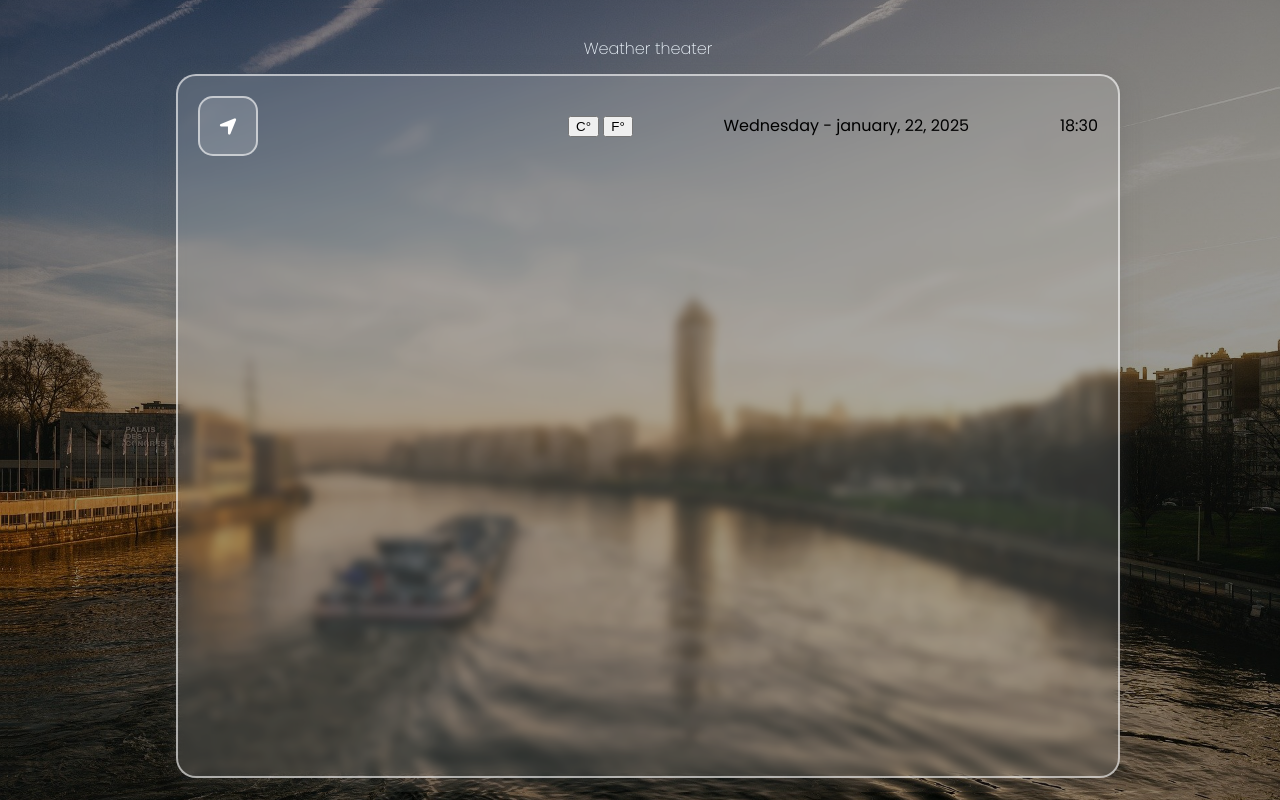
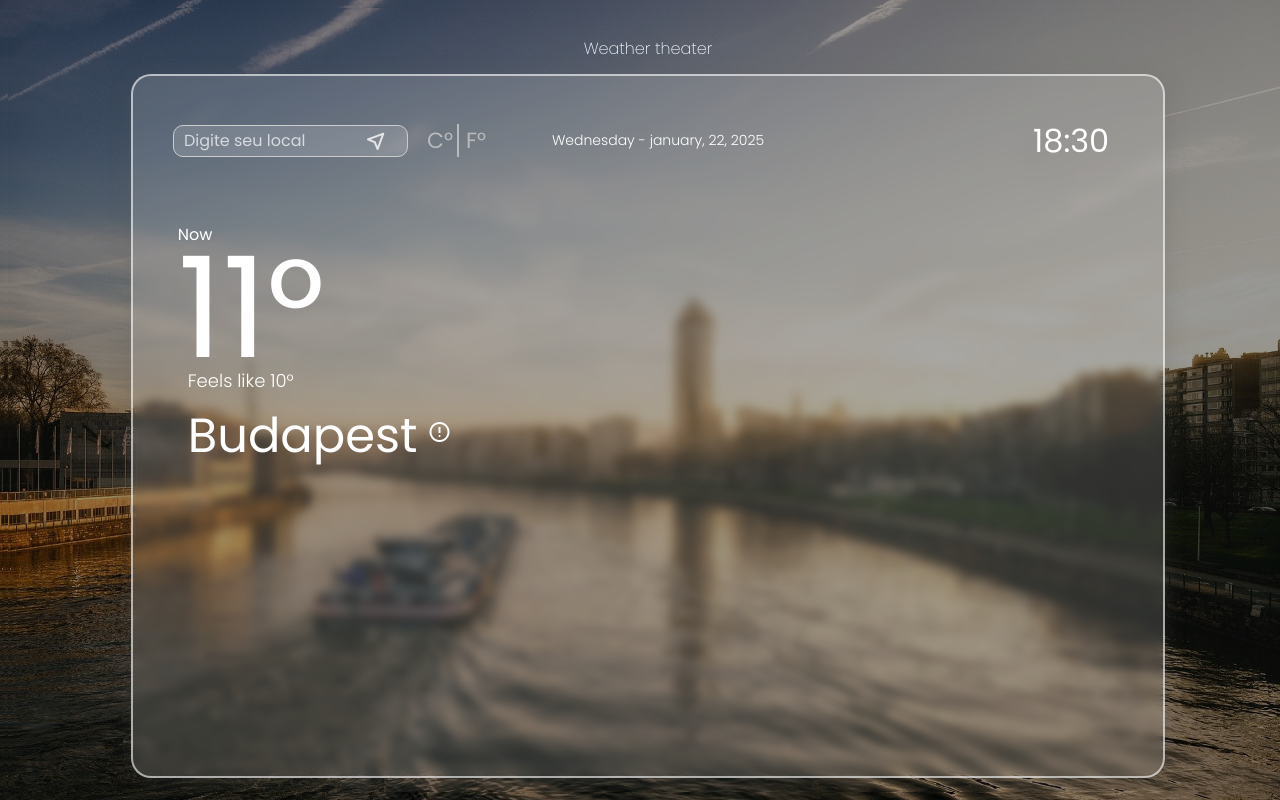
Before and after one commit to annacarolinma/weather-theater, a website: page Index.html in a window 1280 px wide. Drawn offline with nearby package versions, Linux system fonts and the light colour scheme.

Commit message:
style(css-html): update temperature indicator design

```diff
--- a/Index.html
+++ b/Index.html
@@ -21,19 +21,27 @@
         <!-- Link para o CDN do Font Awesome -->
         <link href="https://cdnjs.cloudflare.com/ajax/libs/font-awesome/6.0.0-beta3/css/all.min.css" rel="stylesheet">
 
+        <!-- Google icons -->
+        <link href="https://fonts.googleapis.com/css2?family=Material+Symbols+Rounded:opsz,wght,FILL,GRAD@48,400,1,0&family=Material+Symbols+Outlined+Rounded" rel="stylesheet">
+        <link href="https://fonts.googleapis.com/css2?family=Material+Symbols+Outlined" rel="stylesheet">
+
+
+
+
+
     </head>
 
     <body>
         <div class="container">
             <h2> Weather theater</h2>
+
             <div class="glass-container">
                 <!-- Div head da pag -->
                 <div class="form">
                     <div class="input">
-                        <button id="search-city-button">
-                            <i class="fa-solid fa-location-arrow"></i>
-                        </button>
-                        <input type="text" placeholder="" class="hidden" id="city">
+
+                        <input type="text" placeholder="Digite seu local" id="city" >
+                        <span class="material-symbols-rounded" data-style="fill">near_me</span>
 
                     </div> <!--div-input-->
                     <div class="temperature-scale">
@@ -41,22 +49,40 @@
                         <button id="fahrenheit">F°</button>
                     </div> <!--div-temperature-scale-->
                     <div class="date">
-                        Wednesday - january, 22, 2025 <!--mudar depois-->
+                        <p>Wednesday - january, 22, 2025 </p> <!--mudar depois-->
                     </div>
                     <div class="time">
-                        18:30 <!--mudar depois-->
+                        <p>18:30</p> <!--mudar depois-->
                     </div>
                 </div> <!--div-form-->
 
-                <!-- Div body com temperatura -->
-                <div>
+                <!-- Div bod com temperatura -->
+                <div class="container-temperature">
+                    <div class="temperature">
+                        <p>Now</p>
+                        <div id="temperature">
+                            <p>11°</p>
+                           <!-- Adicionar icon -->
+                        </div>
+                        <div id="feels">
+                            <p>Feels like 10°</p>
+                        </div>
+                        <div id="place">
+                            <p>Budapest</p>
+                            <button id="button-alert"><span class="material-symbols-outlined">error</span></button>
 
-                </div>
+                        </div>
+                    </div> <!--div-temperature-->
+                    <div class="temperature-next-days">
 
-            </div> <!--div-glass-container-->
+                        <p></p>
+                    </div>
+                </div><!--container-temperature--
+
+            </div> <!-div-glass-container-->
         </div> <!--div-container-->
 
     </body>
 
-    <script src="js/SearchButton.js"></script>
+  <script src="js/scaleAnimated.js"></script>
 </html>
--- a/js/SearchButton.js
+++ /dev/null
@@ -1,11 +0,0 @@
-//Efeito dno botao de epesquisa de cidades, pais, estados
-
-const button = document.getElementById('search-city-button');
-const input = document.getElementById('city');
-
-button.addEventListener('click', () =>{
-    button.classList.add('hidden');
-    input.classList.remove('hidden'); // Mostra o campo de input
-    input.classList.add('show'); // Inicia a transição de deslizamento
-    textInput.focus();
-});
--- /dev/null
+++ b/js/scaleAnimated.js
@@ -0,0 +1,13 @@
+const celsius = document.getElementById('celsius');
+const fahrenheit = document.getElementById('fahrenheit');
+
+// Função para alternar a classe ativa
+function toggleActive(event) {
+  celsius.classList.remove('active');
+  fahrenheit.classList.remove('active');
+  event.target.classList.add('active');
+}
+
+// Adicionar evento de clique
+celsius.addEventListener('click', toggleActive);
+fahrenheit.addEventListener('click', toggleActive);
--- a/style.css
+++ b/style.css
@@ -44,7 +44,7 @@ body, html{
 
 
 .glass-container {
-    width: 900px;
+    width: 990px;
     height: 660px;
     background-color: #ffffff26;
     border-radius: 20px; /* Bordas arredondadas */
@@ -58,6 +58,7 @@ body, html{
     -webkit-backdrop-filter: blur(4px); /* Compatibilidade com navegadores WebKit */
     padding: 20px;
 
+
 }
 
 .form {
@@ -65,57 +66,208 @@ body, html{
     display: flex;
     flex-direction: row;
     align-items: center;
-    justify-content: space-between;
+    justify-content: flex-start;
     background-color: transparent;
+    gap: 30px;
+    height: 90px;
 }
 
-.input{
+
+.input {
     display: inline-block;
     position: relative;
-}
+    width: 220px; /* largura do container */
+    margin-left: 20px;
+    cursor: pointer;
+  }
 
-#search-city-button {
-    width: 60px;
-    height: 60px;
-    background-color: #ffffff26;
-    flex-direction: row;
-    align-items: center;
-    justify-content: flex-start;
-    color: white;
-    border-radius: 15px; /* Bordas arredondadas */
-    border: 2px solid rgba(255, 255, 255, 0.593); /* Borda translúcida */
-    padding:  16px 16px 13px 16px;
-    font-size:20px;
-    cursor: pointer;
-    transition: background-color 0.3s ease;
-}
+  .material-symbols-rounded{
+    position: absolute;
+    font-size: 20px;
+    color: #E6E5E7;
+    right: 5px; /* Coloca o ícone na direita */
+    top: 50%;
+    transform: translateY(-50%);
+    pointer-events: none; /* Impede que o ícone interfira na digitação */
 
-#search-city-button:hover {
-    background-color:  #ffffff6e;
-}
-#city {
-    display: none;
-}
-#city {
+  }
+
+  #city {
     all: unset;
-    width: 203px;
-    height: 37px;
+    width: 100%; /* Ajusta o input para ocupar todo o container */
+    height: 30px;
     font-size: 16px;
     border: 1px solid #ccc;
     border-radius: 10px;
     transition: all 0.3s ease;
     background-color: #ffffff26;
-    padding-left: 10px;
-    opacity: 0; /* Inicialmente invisível */
-    visibility: hidden; /* Inicialmente invisível para impedir interação */
-    transform: translateX(-100%); /* Começa fora da tela */
-    transition: all 0.5s ease; /* Transição suave para todos os efeitos */
+    padding: 0 3px 0 10px; /* Espaço interno: direita para o ícone e esquerda para o texto */
+    color: white;
+  }
+
+  #city::placeholder {
+    color: rgba(255, 255, 255, 0.7);
+  }
+
+  #city:hover {
+    border-color: rgba(255, 255, 255, 0.829);
+  }
+
+/* Botões de escala de temperatura */
+.temperature-scale{
+    width: 70px;
+    height: 60px;
+    display: flex;
+    flex-direction: row;
+    align-items: center;
+    justify-content: flex-start;
+
+}
+#celsius {
+    all: unset;
+    color: #bababa;
+    font-size: 22px;
+    width: 40px;
+    text-align: center;
+    border-right: 2px solid #bababa;
 }
 
+#fahrenheit {
+    all: unset;
+    color: #bababa;
+    font-size: 22px;
+    width: 40px;
+    text-align: center;
 
+}
 
-#city.show{
-    opacity: 1;
-    visibility: visible; /* Torna o input visível */
-    transform: translateX(0); /* Desliza para a posição normal */
+.date{
+    width: 270px;
+
 }
+
+#celsius:hover {
+
+    color: #FFFFFF;
+
+}
+
+#fahrenheit:hover {
+
+    color: #FFFFFF;
+
+}
+
+#celsius:focus {
+
+    color: #FFFFFF;
+
+}
+
+#fahrenheit:focus {
+
+    color: #FFFFFF;
+
+}
+
+.date {
+    color: #FFFFFF;
+    font-size: 14px;
+    font-weight: 300;
+    font-style: normal;
+    display: flex;
+    align-items: center;
+    justify-content: center;
+}
+
+.time {
+    color: #FFFFFF;
+    font-size: 32px;
+    font-weight: 400;
+    font-style: normal;
+    display: flex;
+    align-items: flex-end;
+    justify-content: flex-end;
+    margin-left: 210px;
+
+}
+.container-temperature {
+    display: grid;
+    width: 95%;
+    grid-template-columns: 1fr 1fr; /* Define 2 colunas de tamanho igual */
+    gap: 20px; /* Espaço entre as colunas */
+    padding: 20px;
+    background-color: transparent; /* Cor de fundo */
+    border-radius: 10px; /* Bordas arredondadas */
+    color: #FFFFFF;
+}
+
+.temperature {
+    display: flex;
+    flex-direction: column; /* Organiza os itens na vertical */
+    align-items: flex-start; /* Alinha à esquerda */
+    justify-content: flex-start;
+}
+
+#temperature {
+    display: flex;
+    align-items: center;
+    justify-content: center;
+    font-size: 140px;
+    height: 90px;
+    font-weight: 400;
+    font-style: normal;
+}
+
+#feels p{
+    font-size: 18px;
+    margin-top: 25px;
+    display: flex;
+    align-items: center;
+    justify-content: center;
+    margin-left: 10px;
+    height: 5px;
+    font-weight: 300;
+    font-style: normal;
+}
+
+#place {
+    width: 300px;
+    display: flex;
+    flex-direction: row;
+    align-items: center;
+    justify-content: flex-start;
+    height: 70px;
+
+}
+
+.material-icons {
+    font-size: 36px; /* Tamanho do ícone */
+    color: #bababa; /* Cor do ícone */
+}
+
+#place p {
+    font-size: 48px;
+    margin-right: 10px;
+    margin-left: 10px;
+}
+
+#place i {
+
+    font-size: 20px;
+}
+.temperature-next-days {
+    display: flex;
+    flex-direction: column;
+    gap: 10px;
+}
+
+.temperature-next-days p {
+    font-size: 18px;
+    color: #666;
+}
+
+#button-alert {
+    all: unset;
+    cursor: pointer;
+}
```
